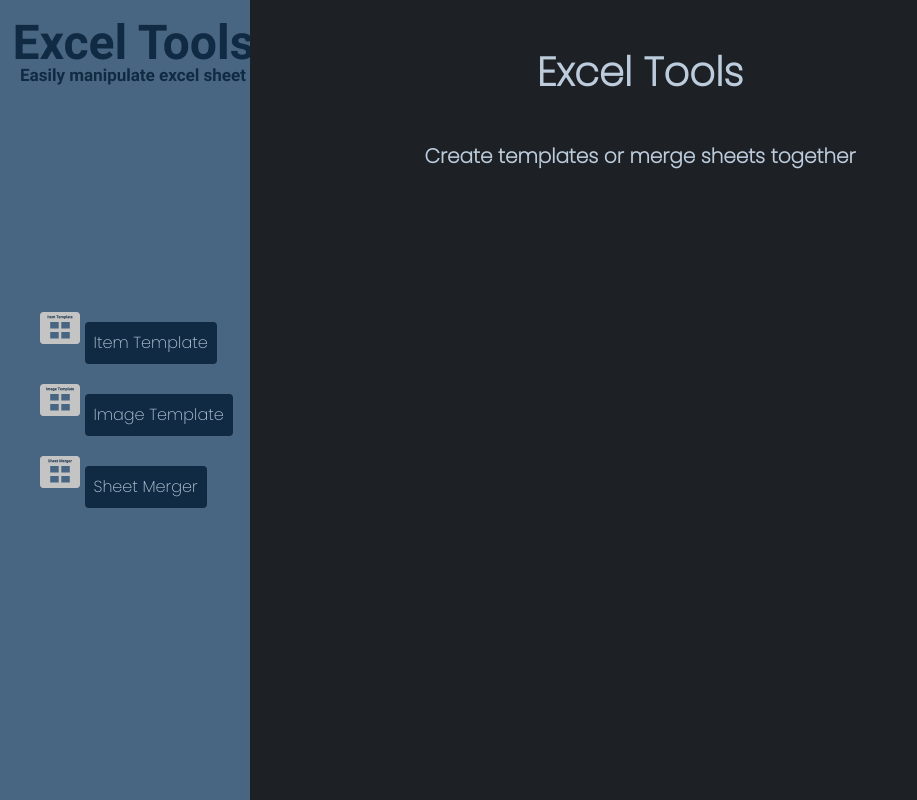
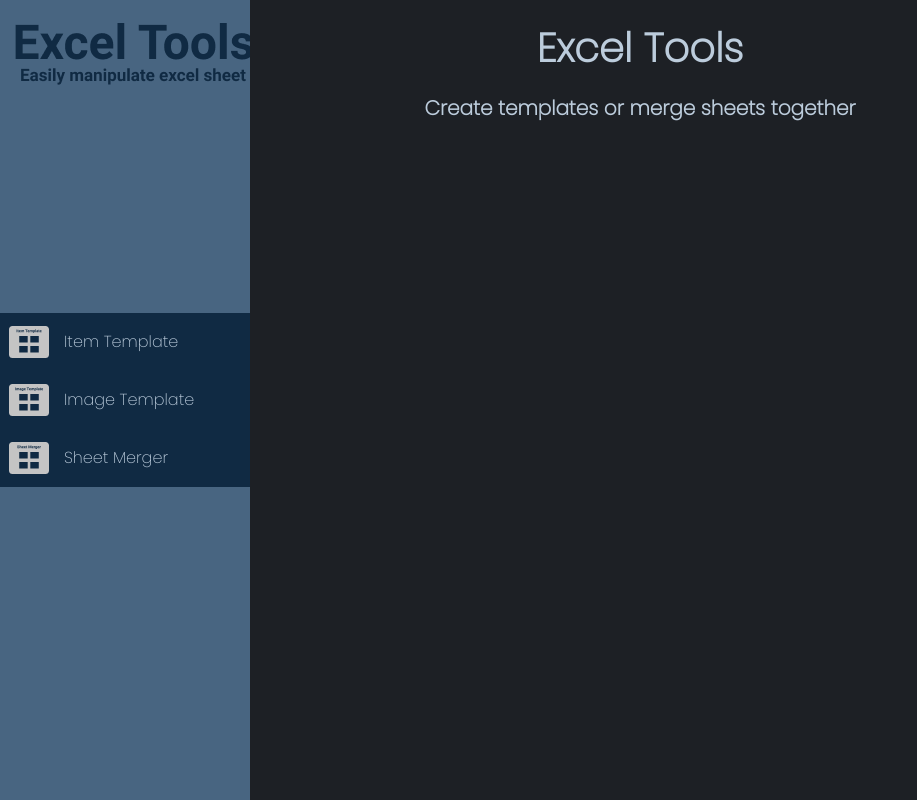
Before and after one commit to joeyfinkel/excel-tools, a website with bundled scripts: page frontend/index.html in a window 1280 px wide. Shown: the whole page, without its empty margins (0-917 px from the left). Built offline with nearby package versions, Linux system fonts and the light colour scheme.

Commit message:
Finished all static HTMl

```diff
--- a/frontend/index.html
+++ b/frontend/index.html
@@ -48,34 +48,30 @@
         </a>
       </div>
       <div class="nav-buttons">
-        <div class="nav-button-container">
+        <a href="/itemTemplate" class="btn btn-nav" data-link>
           <img
             src="./static/images/navigation/Item Template.svg"
             alt=""
             class="nav-logo"
           />
-          <a href="/itemTemplate" class="btn btn-nav" data-link>
-            Item Template</a
-          >
-        </div>
-        <div class="nav-button-container">
+          Item Template</a
+        >
+        <a href="/imageTemplate" class="btn btn-nav" data-link>
           <img
             src="./static/images/navigation/Image Template.svg"
             alt=""
             class="nav-logo"
           />
-          <a href="/imageTemplate" class="btn btn-nav" data-link>
-            Image Template</a
-          >
-        </div>
-        <div class="nav-button-container">
+          Image Template</a
+        >
+        <a href="/sheetMerger" class="btn btn-nav" data-link>
           <img
             src="./static/images/navigation/Sheet Merger.svg"
             alt=""
             class="nav-logo"
           />
-          <a href="/sheetMerger" class="btn btn-nav" data-link> Sheet Merger</a>
-        </div>
+          Sheet Merger</a
+        >
       </div>
     </nav>
     <div id="content" class="content mx-auto"></div>
--- a/frontend/static/Styles/components/navbar.css
+++ b/frontend/static/Styles/components/navbar.css
@@ -25,15 +25,19 @@
   display: flex;
   justify-content: space-around;
   flex-direction: column;
-  padding-left: 40px;
 }
 
 .btn-nav {
-  margin-top: 30px !important;
+  display: flex !important;
+  align-items: center;
+  justify-content: flex-start;
   padding: 8px !important;
+  width: var(--navbar-width);
+  border-radius: 0 !important;
 }
 
 .nav-logo {
   width: 40px;
   height: 40px;
+  margin-right: 15px;
 }
--- a/frontend/static/js/components/pageBuilder.js
+++ b/frontend/static/js/components/pageBuilder.js
@@ -10,20 +10,19 @@ import { DragDrop } from './dragDrop.js';
  */
 export const pageBuilder = (templateType, { pageTitles, lblText, btnText }) => {
   const fileInputId = `${templateType}DragDrop`;
-  const centerStyle = 'mx-auto mt-4';
 
   return `
     <section id="${templateType}">
         <div class="title pt-2">${pageTitles}</div>
         <div
           id="dragDropContainer"
-          class="drag-drop-container ${centerStyle}"
+          class="drag-drop-container mx-auto mt-5"
         >
           ${DragDrop.create(fileInputId, lblText)}
         </div>
         <div
             id="${templateType}Display"
-            class="sheet-display ${centerStyle}"
+            class="sheet-display mx-auto mt-4"
         >
             <div class="headers">
                 <p className="h6 mx-auto">Sheet Name</p>
@@ -31,7 +30,7 @@ export const pageBuilder = (templateType, { pageTitles, lblText, btnText }) => {
                 <p className="h6 mx-auto">Rows</p>
             </div>
             <div id="${templateType}Sheets" class="sheets"></div>
-            <button class="btn btn-nav btn-create">Create ${btnText}</button>
+            <button class="btn btn-create">Create ${btnText}</button>
         </div>
     </section>
 `;
--- a/frontend/static/js/components/title.js
+++ b/frontend/static/js/components/title.js
@@ -13,7 +13,7 @@ const subTitle = headingNumRef.subTitle;
  * @returns {string} The title component for each page
  */
 const create = (headingNum, text) => `
-    <h${headingNum} class='h${headingNum} text-center mt-5 mb-0'>
+    <h${headingNum} class='h${headingNum} text-center mt-4 mb-2'>
       <strong>${text}</strong>
     </h${headingNum}>`;
 
@@ -48,10 +48,21 @@ export const Titles = {
   },
   imageTemplate: {
     documentTitle: `${documentTitle} - Image Template Creator`,
-    headings: [create(main, 'Image Template')],
+    headings: [
+      create(main, 'Image Template'),
+      create(subTitle, 'Create any image template easily'),
+      create(5, `Start by uploading the file that contains the list of id's`),
+    ],
   },
   sheetMerger: {
     documentTitle: `${documentTitle} - Sheet Merger`,
-    headings: [create(main, 'Sheet Merger')],
+    headings: [
+      create(main, 'Sheet Merger'),
+      create(5, 'Easily merge multiple sheets together'),
+      create(
+        5,
+        'Start by uploading the sheets you want to merge together, then select the columns to merge'
+      ),
+    ],
   },
 };
--- a/frontend/static/js/index.js
+++ b/frontend/static/js/index.js
@@ -1,29 +1,23 @@
-// Views import
-import {
-  main,
-  itemTemplate,
-  imageTemplate,
-  sheetMerger,
-} from './views/views.js';
+import { views } from './views/views.js';
+
+const { main, itemTemplate, imageTemplate, sheetMerger } = views;
+
+/**
+ * Creates a new route object with a `path` and `view`
+ * @param {string} path The path to the view
+ * @param {string} view The specific view to display
+ * @returns {{path: string, view: string}} A new route object with the path and view
+ */
+const createRoute = (path, view) => {
+  return { path, view };
+};
 
 const router = async () => {
   const routes = [
-    {
-      path: '/',
-      view: main(),
-    },
-    {
-      path: '/itemTemplate',
-      view: itemTemplate(),
-    },
-    {
-      path: '/imageTemplate',
-      view: imageTemplate(),
-    },
-    {
-      path: '/sheetMerger',
-      view: sheetMerger(),
-    },
+    createRoute('/', main()),
+    createRoute('/itemTemplate', itemTemplate()),
+    createRoute('/imageTemplate', imageTemplate()),
+    createRoute('/sheetMerger', sheetMerger()),
   ];
 
   const potentialMatches = routes.map((route) => {
--- a/frontend/static/js/views/views.js
+++ b/frontend/static/js/views/views.js
@@ -2,8 +2,57 @@ import { map, Titles } from '../components/title.js';
 import { abstractView } from './abstractView.js';
 
 /**
- * Creates the `main` view
- * @returns {string} The HTML for the `main` view
+ * Object containing all the different views for the application.
+ */
+export const views = {
+  /**
+   * Creates the `main` view.
+   * @returns {string} The HTML for the `main` view.
+   */
+  main: async () => {
+    document.title = Titles.main.documentTitle;
+
+    return `
+      <section class="home">
+          ${map(Titles.main.headings)}
+      </section>
+    `;
+  },
+  /**
+   * Creates the `item template` view.
+   * @returns {string} The HTML for the `item template` view.
+   */
+  itemTemplate: async () =>
+    abstractView('itemTemplate', Titles.itemTemplate.documentTitle, {
+      headings: Titles.itemTemplate.headings,
+      lblText: `Drag file here or click to <strong>browse</strong> for one.`,
+      btnText: 'Item Template',
+    }),
+  /**
+   * Creates the `image template` view.
+   * @returns {string} The HTML for the `image template` view.
+   */
+  imageTemplate: async () =>
+    abstractView('imageTemplate', Titles.imageTemplate.documentTitle, {
+      headings: Titles.imageTemplate.headings,
+      lblText: `Drag file here or click to <strong>browse</strong> for one.`,
+      btnText: 'Image Template',
+    }),
+  /**
+   * Creates the `sheet merger` view.
+   * @returns {string} The HTML for the `sheet merger` view.
+   */
+  sheetMerger: async () =>
+    abstractView('sheetMerger', Titles.sheetMerger.documentTitle, {
+      headings: Titles.sheetMerger.headings,
+      lblText: `Drag file here or click to <strong>browse</strong> for one.`,
+      btnText: 'Merged Sheet',
+    }),
+};
+
+/**
+ * Creates the `main` view.
+ * @returns {string} The HTML for the `main` view.
  */
 export const main = async () => {
   document.title = Titles.main.documentTitle;
@@ -15,35 +64,35 @@ export const main = async () => {
     `;
 };
 
-/**
- * Creates the `item template` view
- * @returns {string} The HTML for the `item template` view
- */
-export const itemTemplate = () =>
-  abstractView('itemTemplate', Titles.itemTemplate.documentTitle, {
-    headings: Titles.itemTemplate.headings,
-    lblText: `Drag file here or click to <strong>browse</strong> for one.`,
-    btnText: 'Item Template',
-  });
+// /**
+//  * Creates the `item template` view
+//  * @returns {string} The HTML for the `item template` view
+//  */
+// export const itemTemplate = () =>
+//   abstractView('itemTemplate', Titles.itemTemplate.documentTitle, {
+//     headings: Titles.itemTemplate.headings,
+//     lblText: `Drag file here or click to <strong>browse</strong> for one.`,
+//     btnText: 'Item Template',
+//   });
 
-/**
- * Creates the `image template` view
- * @returns {string} The HTML for the `image template` view
- */
-export const imageTemplate = () =>
-  abstractView('imageTemplate', Titles.imageTemplate.documentTitle, {
-    headings: Titles.imageTemplate.headings,
-    lblText: `Drag file here or click to <strong>browse</strong> for one.`,
-    btnText: 'Image Template',
-  });
+// /**
+//  * Creates the `image template` view
+//  * @returns {string} The HTML for the `image template` view
+//  */
+// export const imageTemplate = () =>
+//   abstractView('imageTemplate', Titles.imageTemplate.documentTitle, {
+//     headings: Titles.imageTemplate.headings,
+//     lblText: `Drag file here or click to <strong>browse</strong> for one.`,
+//     btnText: 'Image Template',
+//   });
 
-/**
- * Creates the `sheet merger` view
- * @returns {string} The HTML for the `sheet merger` view
- */
-export const sheetMerger = () =>
-  abstractView('sheetMerger', Titles.sheetMerger.documentTitle, {
-    headings: Titles.sheetMerger.headings,
-    lblText: `Drag file here or click to <strong>browse</strong> for one.`,
-    btnText: 'Merged Sheet',
-  });
+// /**
+//  * Creates the `sheet merger` view
+//  * @returns {string} The HTML for the `sheet merger` view
+//  */
+// export const sheetMerger = () =>
+//   abstractView('sheetMerger', Titles.sheetMerger.documentTitle, {
+//     headings: Titles.sheetMerger.headings,
+//     lblText: `Drag file here or click to <strong>browse</strong> for one.`,
+//     btnText: 'Merged Sheet',
+//   });
```
